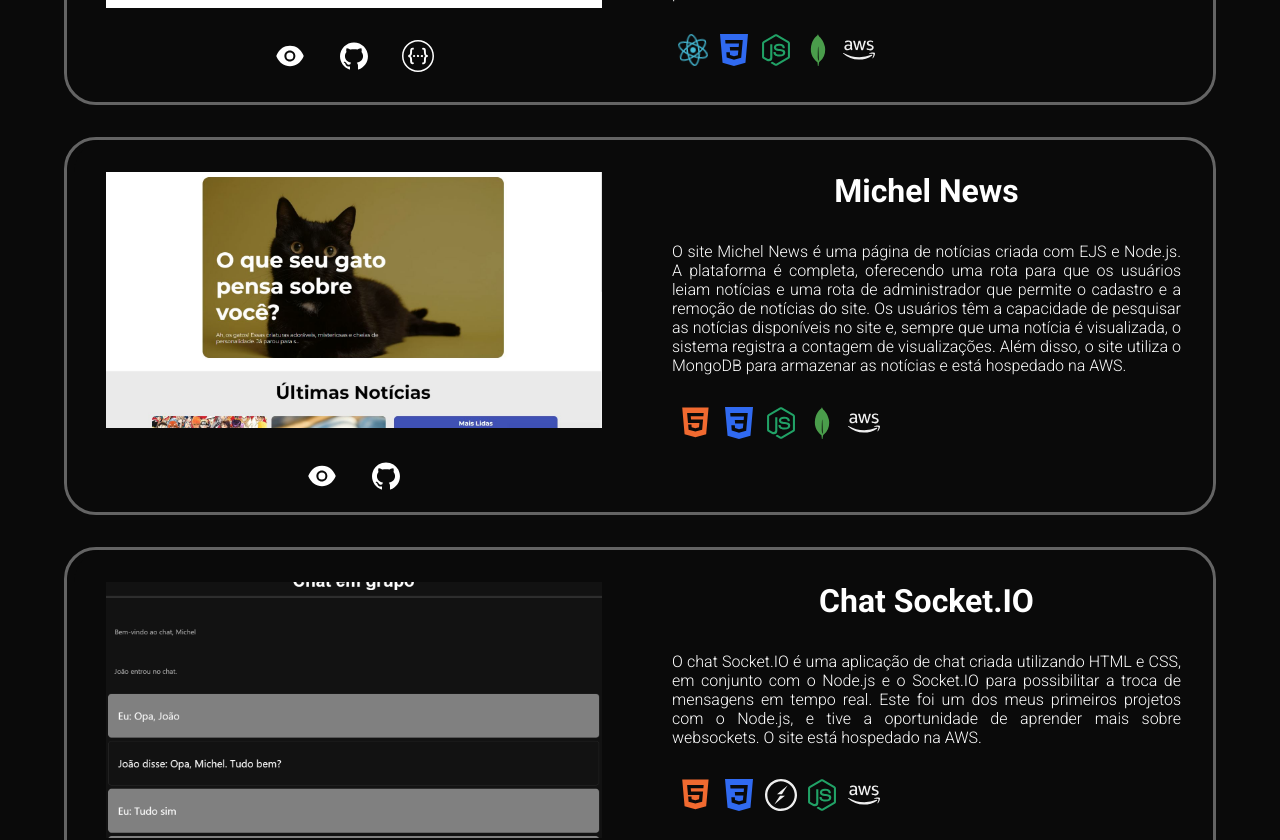
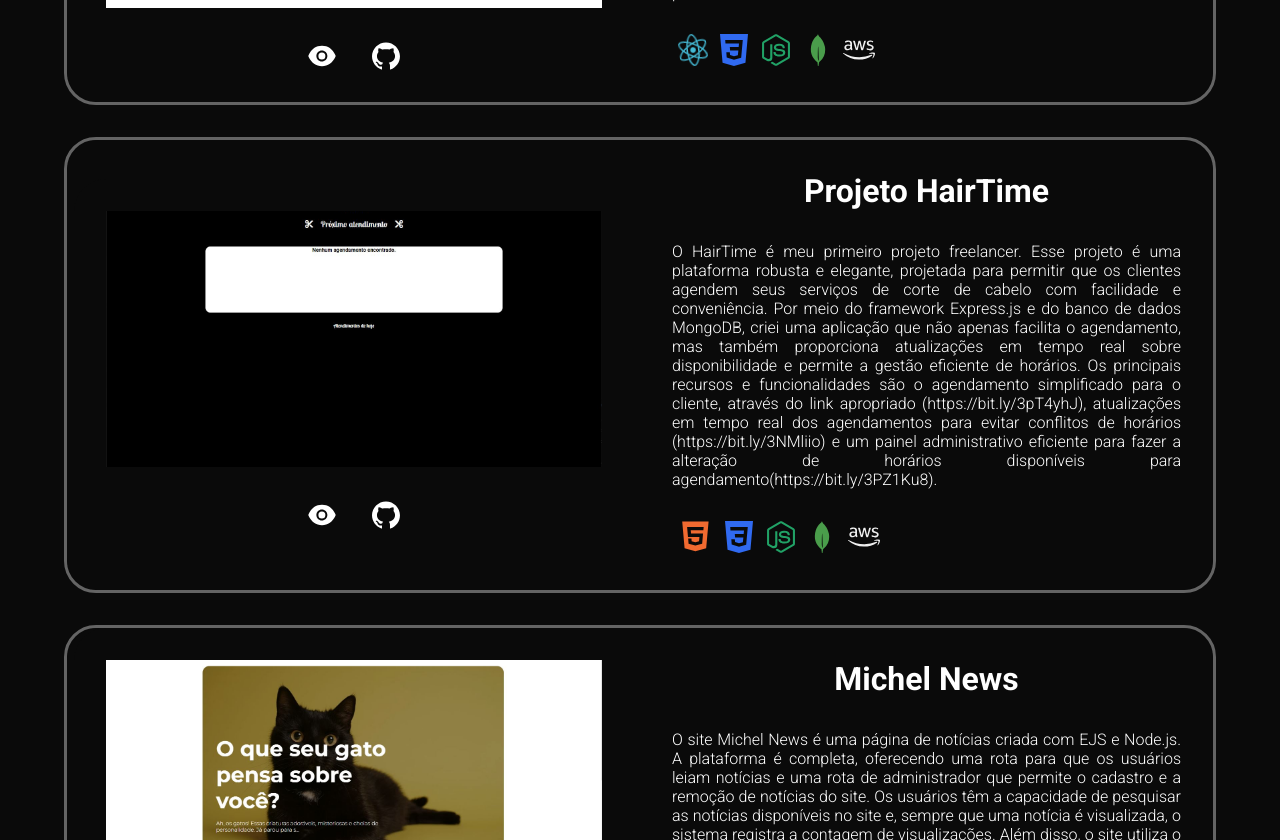
Before and after one commit to MichelRLima/Portfolio_DEV, a React (Create React App) app: page / in a window 1280 px wide. Shown: the part 2580-3420 px from the top of the page. Built offline with nearby package versions, Linux system fonts and the light colour scheme; a web font is replaced by a local one.

Commit message:
adicionado projeto freelancer

```diff
--- a/src/Componentes/PageProjects/PageProjects.js
+++ b/src/Componentes/PageProjects/PageProjects.js
@@ -16,6 +16,7 @@ import jogodavelha from '../../imageProjects/jogodavelha.JPG'
 import agencia from '../../imageProjects/agenciabold.JPG'
 import notas from '../../imageProjects/Notas.PNG'
 import ControleEstoque from '../../imageProjects/ControleEstoque.PNG'
+import HairTime from '../../imageProjects/hairtime.JPG'
 import { FaReact, FaNodeJs, FaAws, FaBootstrap } from 'react-icons/fa'
 import { SiCss3, SiMongodb, SiSocketdotio, SiJavascript, SiPrisma, SiSwagger, SiPostgresql, SiTypescript } from 'react-icons/si'
 import { AiFillHtml5 } from 'react-icons/ai'
@@ -56,6 +57,22 @@ function PageProjects() {
                     <FaAws className={styles.aws}></FaAws>]}
                 linkProjeto={"https://myfeira.netlify.app"}
                 linkGitHub={"https://github.com/MichelRLima/MyFeira"}
+                linkSwagger={""}
+            ></Project>
+
+            <Project
+                image={HairTime}
+                titulo={"Projeto HairTime"}
+                descricao={"O HairTime é meu primeiro projeto freelancer. Esse projeto é uma plataforma robusta e elegante, projetada para permitir que os clientes agendem seus serviços de corte de cabelo com facilidade e conveniência. Por meio do framework Express.js e do banco de dados MongoDB, criei uma aplicação que não apenas facilita o agendamento, mas também proporciona atualizações em tempo real sobre disponibilidade e permite a gestão eficiente de horários. Os principais recursos e funcionalidades são o agendamento simplificado para o cliente, através do link apropriado (https://bit.ly/3pT4yhJ), atualizações em tempo real dos agendamentos para evitar conflitos de horários (https://bit.ly/3NMliio) e um painel administrativo eficiente para fazer a alteração de horários disponíveis para agendamento(https://bit.ly/3PZ1Ku8)."}
+                technologies={[
+                    <AiFillHtml5 className={styles.html}></AiFillHtml5>,
+                    <SiCss3 className={styles.css}></SiCss3>,
+                    <FaNodeJs className={styles.nodejs}></FaNodeJs>,
+                    <SiMongodb className={styles.mongoDB}></SiMongodb>,
+                    <FaAws className={styles.aws}></FaAws>]}
+                linkProjeto={"http://ec2-52-14-95-83.us-east-2.compute.amazonaws.com:3002"}
+                linkGitHub={"https://github.com/MichelRLima/Projeto-HairTime"}
+                linkSwagger={""}
             ></Project>
 
             <Project
```
Also changed, not shown: src/imageProjects/hairtime.JPG (added).
